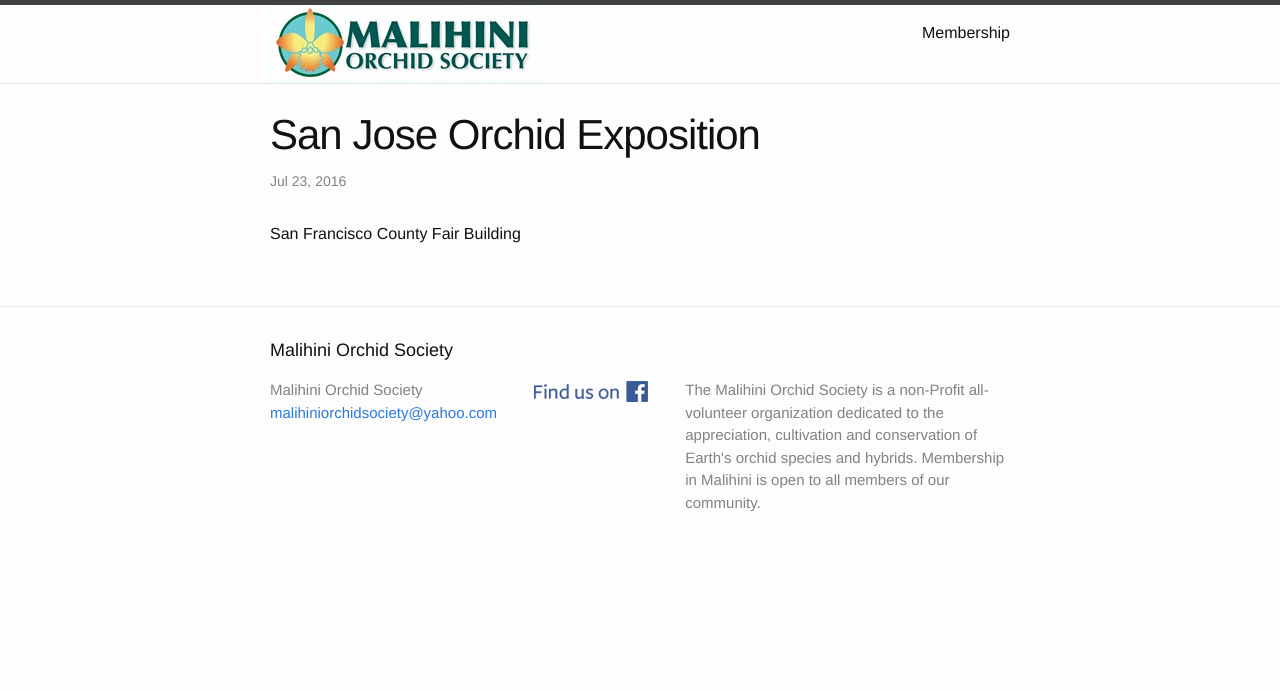
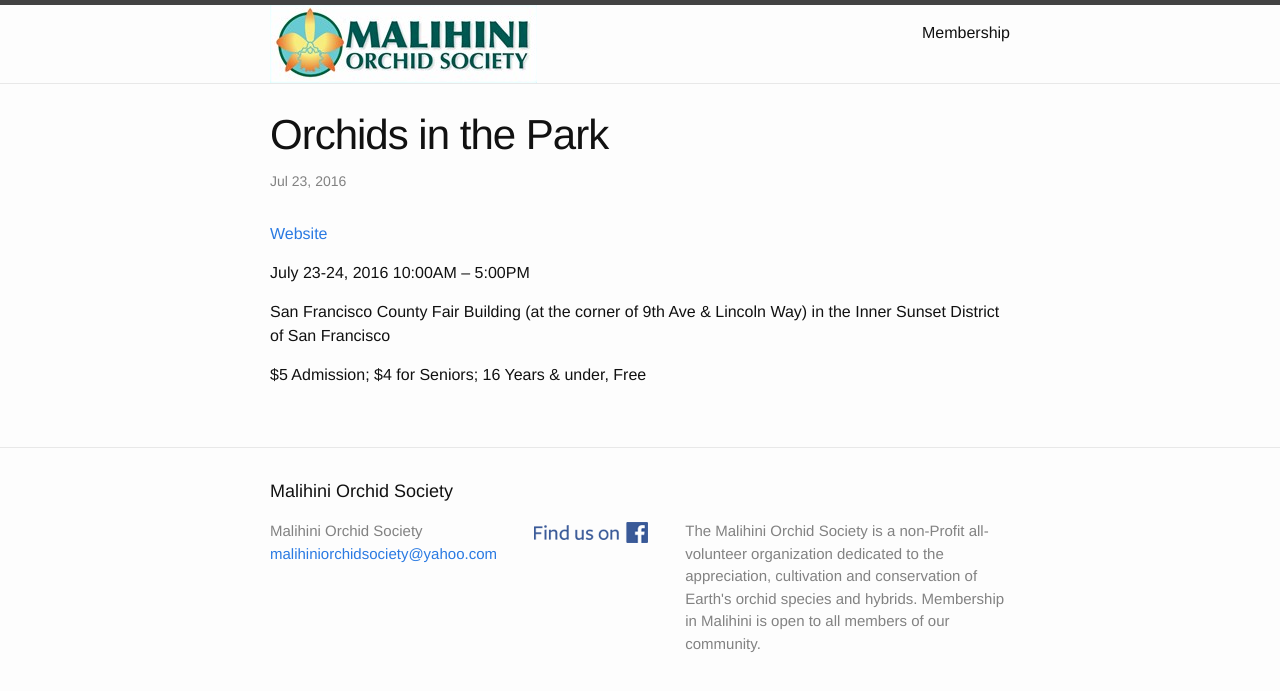
Before and after one commit to malihini/malihini.github.io, a Jekyll site: the page built from event/_posts/2016-07-23-orchids-in-the-park.md, in a window 1280 px wide. Shown: the top 691 px of the page. Built offline with Jekyll 4.4.1, drawn with Linux system fonts in a browser that asks for light colours.

Commit message:
Update events.

```diff
--- a/event/_posts/2016-07-23-orchids-in-the-park.md
+++ b/event/_posts/2016-07-23-orchids-in-the-park.md
@@ -1,7 +1,13 @@
 ---
 layout: post
-title:  "San Jose Orchid Exposition"
+title:  "Orchids in the Park"
 date:   2016-07-23 10:00AM
 ---
 
-San Francisco County Fair Building
+[Website](http://www.orchidsanfrancisco.org/orchid-events/orchids-in-the-park/)
+
+July 23-24, 2016 10:00AM – 5:00PM
+
+San Francisco County Fair Building (at the corner of 9th Ave & Lincoln Way) in the Inner Sunset District of San Francisco
+
+$5 Admission; $4 for Seniors; 16 Years & under, Free
```
Also changed, not shown: event/_posts/2016-06-03-san-jose-orchid-expo.md (+2 -0 lines), event/_posts/2016-07-31-cal-sierra-nevada-speakers-day.md (added, +13 -0 lines).
